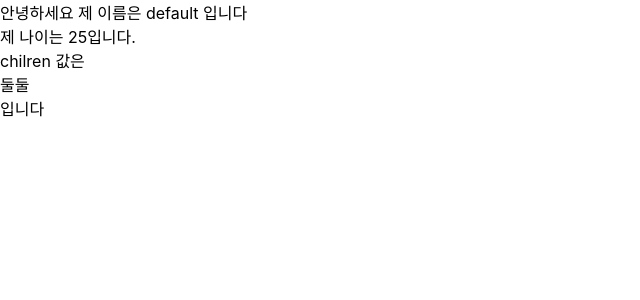
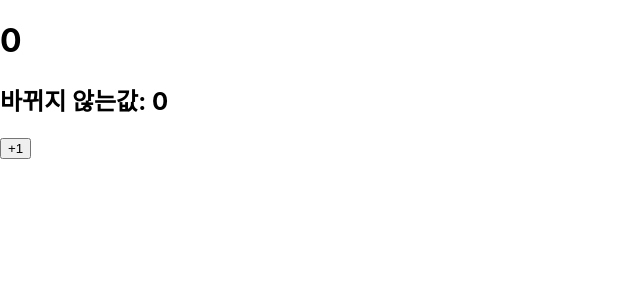
Before and after one commit to cothis/react-practice, a React (Create React App) app: page / in a window 1280 px wide. Shown: the top 300 px of the page, without its empty margins (0-640 px from the left). Built offline with nearby package versions, Linux system fonts and the light colour scheme.

Commit message:
feat: Counter Component 추가

```diff
--- a/src/App.tsx
+++ b/src/App.tsx
@@ -1,4 +1,4 @@
-import MyComponent from './MyComponent';
+import Counter from './Counter';
 
 function App() {
   const state = {
@@ -9,9 +9,7 @@ function App() {
 
   return (
     <div>
-      <MyComponent age={25}>
-        <div>둘둘</div>
-      </MyComponent>
+      <Counter />
     </div>
   );
 }
--- /dev/null
+++ b/src/Counter.tsx
@@ -0,0 +1,30 @@
+import { Component } from 'react';
+
+interface IProps {}
+
+interface IState {
+  number: number;
+  fixedNumber: number;
+}
+
+class Counter extends Component<IProps, IState> {
+  state = {
+    number: 0,
+    fixedNumber: 0,
+  };
+
+  render() {
+    const { number, fixedNumber } = this.state;
+    return (
+      <div>
+        <h1>{number}</h1>
+        <h2>바뀌지 않는값: {fixedNumber}</h2>
+        <button onClick={() => this.setState({ number: number + 1 })}>
+          +1
+        </button>
+      </div>
+    );
+  }
+}
+
+export default Counter;
```
